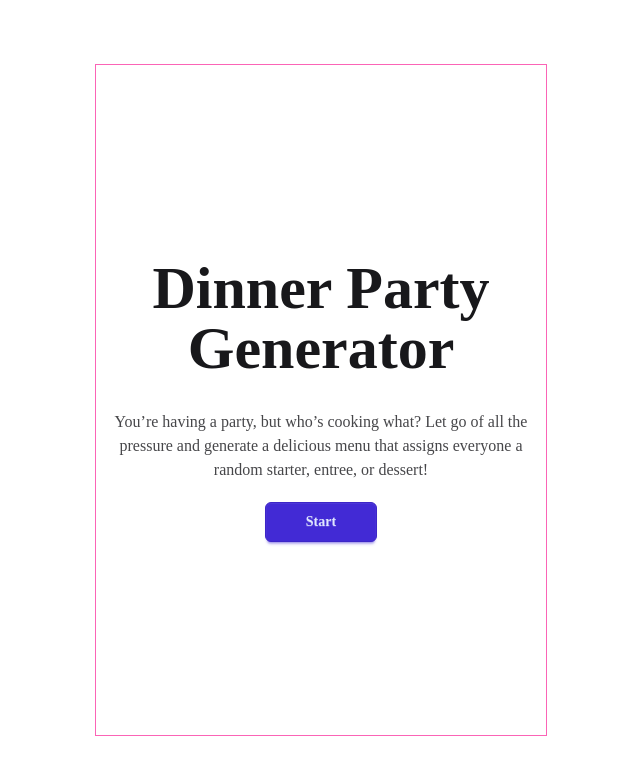
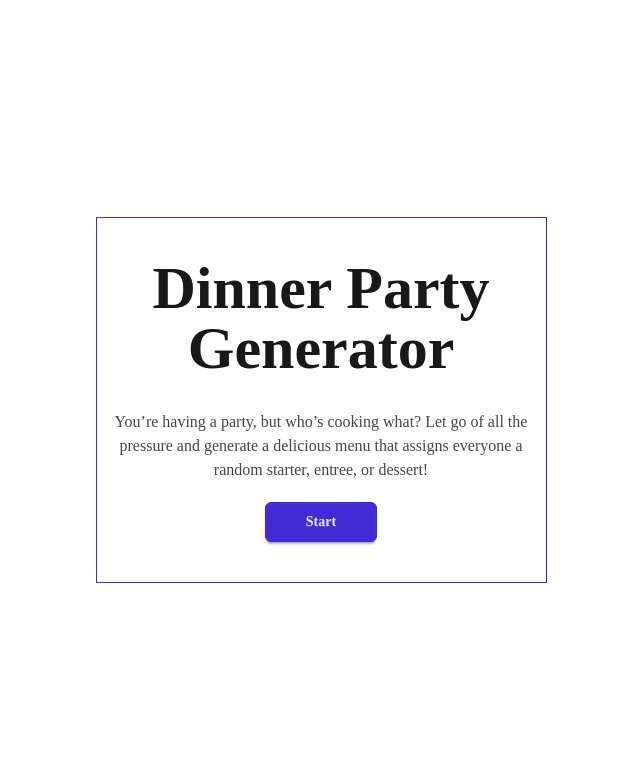
Before and after one commit to ang-riv/dinner-party-generator, a React (Vite) app: page / in a window 1280 px wide. Shown: the top 774 px of the page, without its empty margins (319-959 px from the left). Built offline with nearby package versions, Linux system fonts and the light colour scheme; a web font is replaced by a local one.

Commit message:
Changed main container outline to primary

```diff
--- a/src/MainApp.jsx
+++ b/src/MainApp.jsx
@@ -37,13 +37,12 @@ function MainApp() {
         <StylingProvider>
           {pageNum != 6 && menuStyling === false ? (
             <>
-              <div className="flex flex-col justify-between h-full max-h-[670px] min-h-[650px]  min-w-80 w-full max-w-[450px] outline outline-pink-400 py-3">
               {pageNum === 0 ? (
-                  <div className="flex items-center justify-center w-full h-full">
+                <div className="flex items-center justify-center max-w-[449px] max-h-[449px] outline outline-primary p-1 py-10">
                   {pages[0]}
                 </div>
               ) : (
-                  <>
+                <div className="flex flex-col justify-between h-full max-h-[670px] min-h-[650px]  min-w-80 w-full max-w-[450px] outline outline-primary py-3">
                   <Steps active={pageNum} />
                   <RestrictionProvider>{currentPage}</RestrictionProvider>
                   <NavButtons
@@ -51,9 +50,8 @@ function MainApp() {
                     setPageNum={setPageNum}
                     pageCap={pages.length}
                   />
-                  </>
+                </div>
               )}
-              </div>
             </>
           ) : (
             <MenuPage />
--- a/src/components/NavButtons.jsx
+++ b/src/components/NavButtons.jsx
@@ -28,7 +28,7 @@ const NavButtons = ({ pageNum, setPageNum }) => {
     console.log("Prefs Valid State:", prefsValid);
   }, [pageNum, guestNum, guests, prefsValid]);
   return (
-    <div className="flex justify-between items-end h-1/10 px-1.5">
+    <div className="flex justify-between items-end h-1/10 px-1.5 w-full">
       {pageNum != 5 ? (
         <>
           <button
```
Lines whose indentation alone changed are shown as unchanged.
